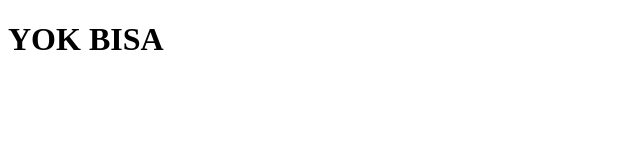
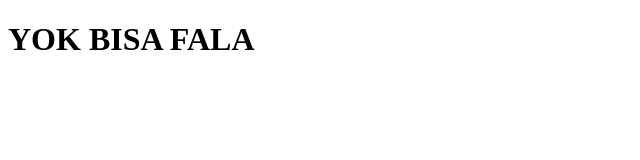
Before and after one commit to fadhilllatif021/CAMP404, a plain HTML site: page index.html in a window 1280 px wide. Shown: the whole page, without its empty margins (0-640 px from the left). Drawn offline with Linux system fonts and the light colour scheme.

```diff
--- a/index.html
+++ b/index.html
@@ -8,7 +8,7 @@
 </head>
 <body>
     <h1>
-        YOK BISA
+        YOK BISA FALA
     </h1>
 </body>
 </html>
```
